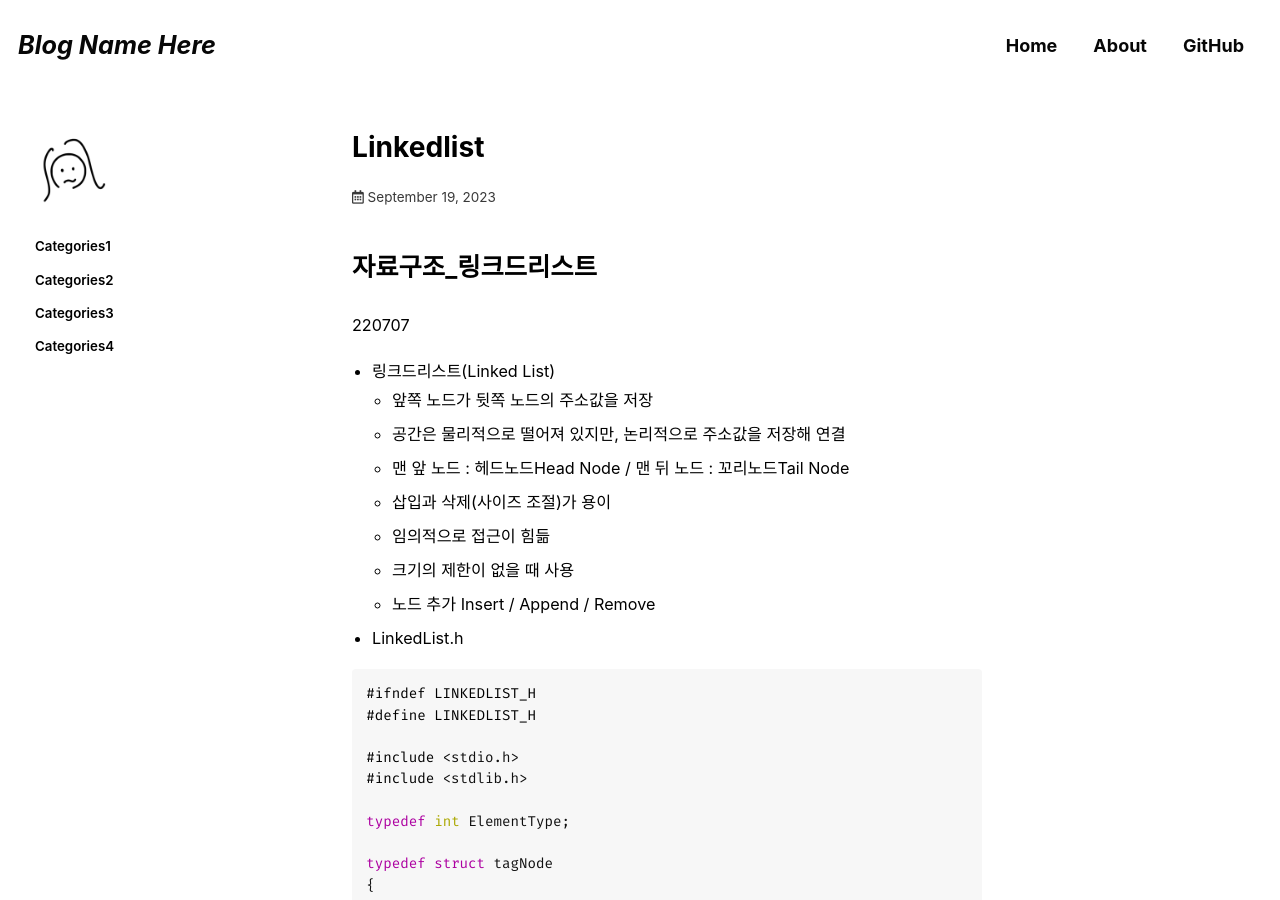
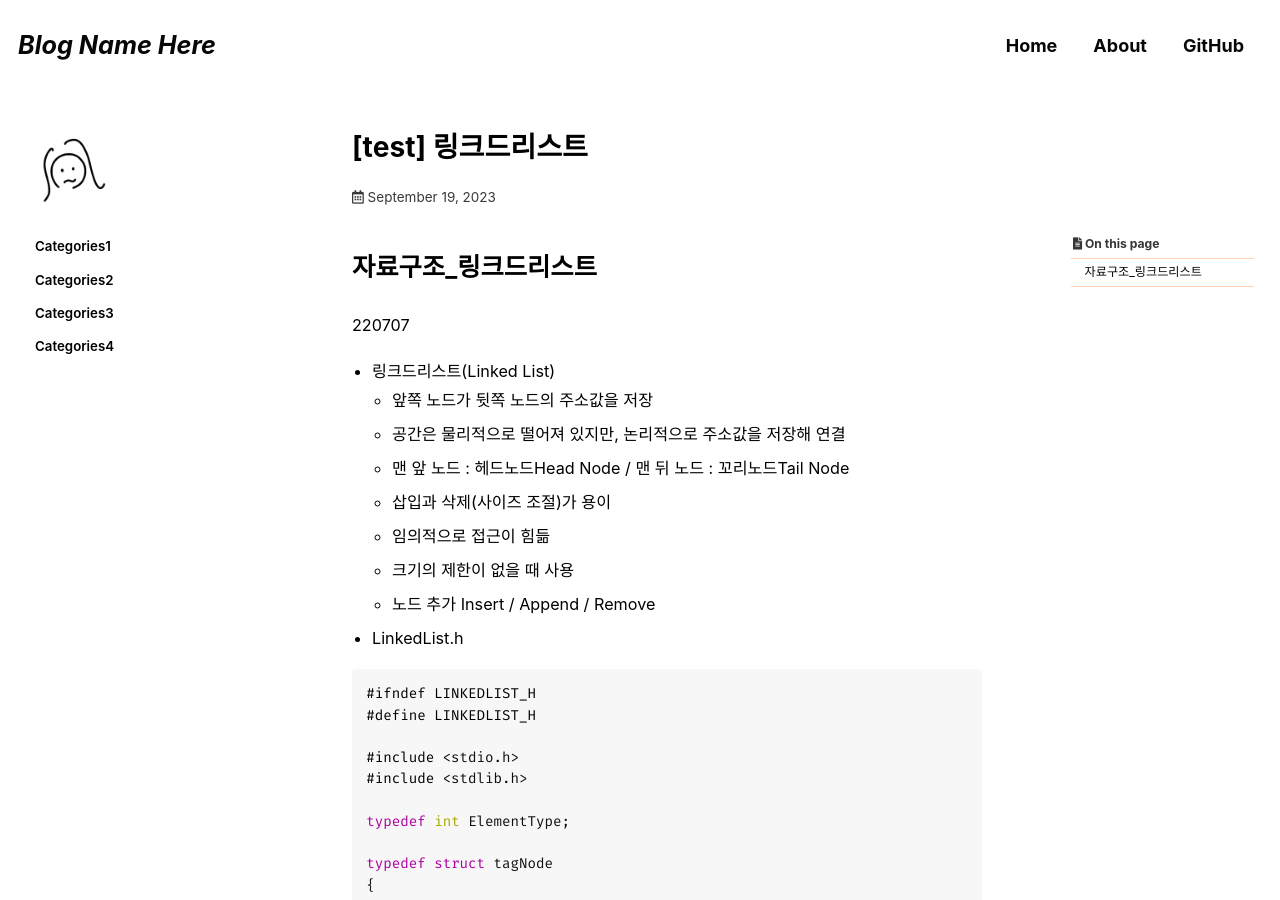
Before and after one commit to choiiis/minimal-mistakes-choiiis-customized, a Jekyll site: the page built from _posts/2023-09-19-linkedlist.md, in a window 1280 px wide and 900 px high. Built offline with Jekyll 4.4.1, drawn with Linux system fonts in a browser that asks for light colours; cached includes are drawn as plain includes; some web fonts are replaced; comment, search, counter and statistics services are not loaded; some of the changed text lies outside the part shown.

Commit message:
Update 2023-09-19-linkedlist.md

```diff
--- a/_posts/2023-09-19-linkedlist.md
+++ b/_posts/2023-09-19-linkedlist.md
@@ -1,3 +1,21 @@
+---
+title: "[test] 링크드리스트"
+excerpt: "업로드테스트"
+
+categories:
+  - Categories1
+tags:
+  - [tag1, tag2]
+
+permalink: /categories2/linkedlist/
+
+toc: true
+toc_sticky: true
+
+date: 2023-09-19
+last_modified_at: 2023-09-19
+---
+
 # 자료구조_링크드리스트
 
 220707
```
